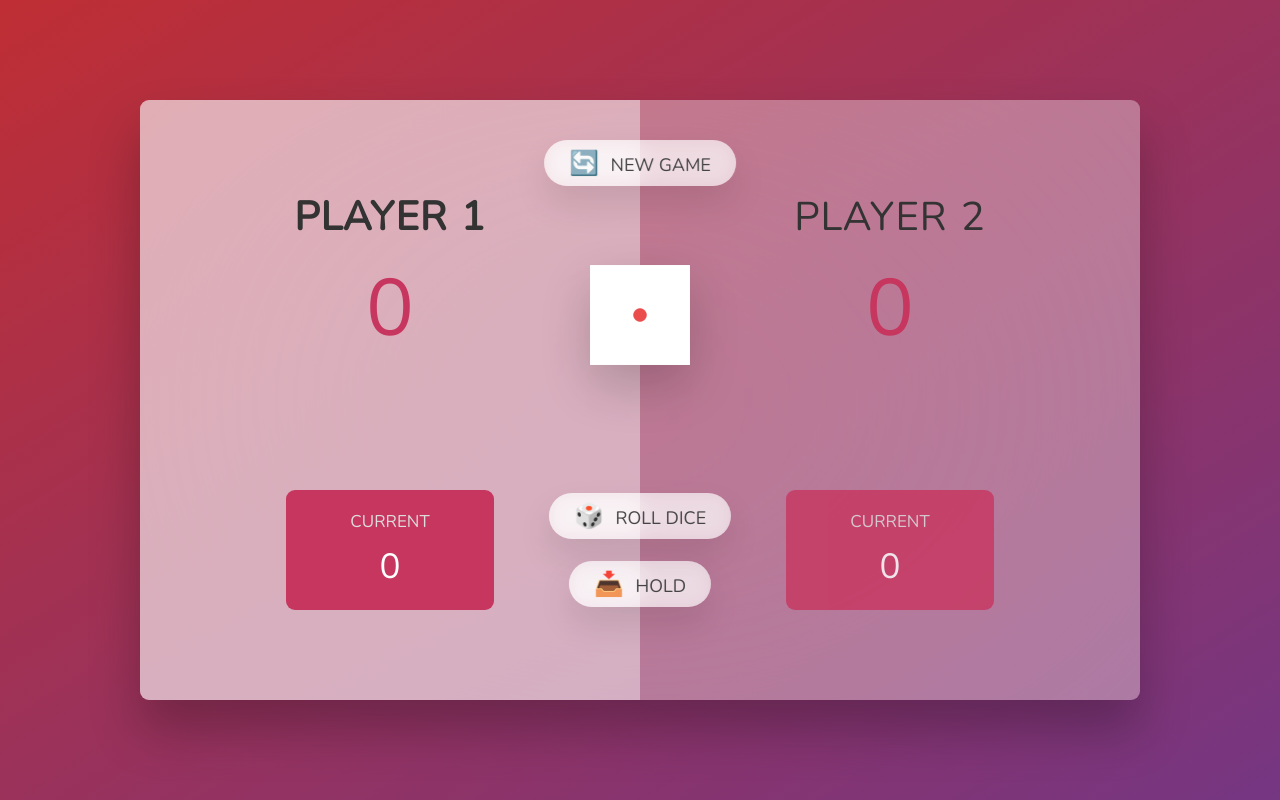
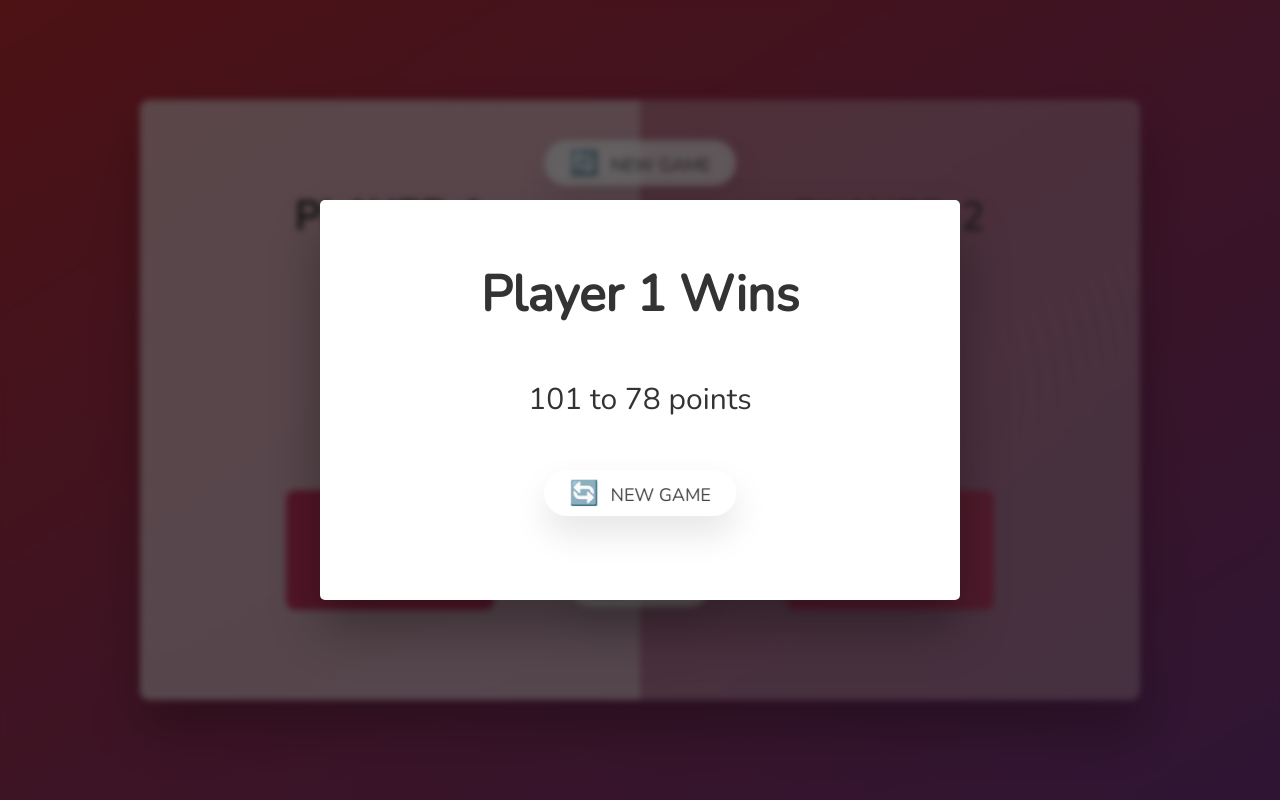
Before and after one commit to banch0u/js, a plain HTML site: page 07-Pig-Game/starter/index.html in a window 1280 px wide. Drawn offline with nearby package versions, Linux system fonts and the light colour scheme.

Commit message:
adding modal

```diff
--- a/07-Pig-Game/starter/index.html
+++ b/07-Pig-Game/starter/index.html
@@ -33,6 +33,14 @@
     <button class="btn btn--roll">🎲 Roll dice</button>
     <button class="btn btn--hold">📥 Hold</button>
   </main>
+  <div class="modal">
+    <h1 class="modal-h1">Player 1 Wins</h1>
+    <p class="modal-p">101 to 78 points</p>
+    <button class="btn btn--new btn--modal">🔄 New game</button>
+
+
+  </div>
+  <div class="overlay"></div>
   <script src="script.js"></script>
 </body>
 
--- a/07-Pig-Game/starter/style.css
+++ b/07-Pig-Game/starter/style.css
@@ -165,3 +165,67 @@ main {
   font-weight: 700;
   color: #c7365f;
 }
+.show-modal {
+  font-size: 2rem;
+  font-weight: 600;
+  padding: 1.75rem 3.5rem;
+  margin: 5rem 2rem;
+  border: none;
+  background-color: #fff;
+  color: #444;
+  border-radius: 10rem;
+  cursor: pointer;
+}
+
+.close-modal {
+  position: absolute;
+  top: 1.2rem;
+  right: 2rem;
+  font-size: 5rem;
+  color: #333;
+  cursor: pointer;
+  border: none;
+  background: none;
+}
+.hidden {
+  display: none;
+}
+
+.modal {
+  position: absolute;
+  top: 50%;
+  left: 50%;
+  transform: translate(-50%, -50%);
+  width: 50%;
+  height: 50%;
+
+  background-color: white;
+  padding: 6rem;
+  border-radius: 5px;
+  box-shadow: 0 3rem 5rem rgba(0, 0, 0, 0.3);
+  z-index: 10;
+
+}
+
+.overlay {
+  position: absolute;
+  top: 0;
+  left: 0;
+  width: 100%;
+  height: 100%;
+  background-color: rgba(0, 0, 0, 0.6);
+  backdrop-filter: blur(3px);
+  z-index: 5;
+}
+.modal-h1{
+  text-align: center;
+  font-size: 5rem;
+}
+.modal-p{
+  margin-top: 5rem;
+  text-align: center;
+  font-size: 3rem;
+}
+.btn--modal{
+  top: 27rem;
+}
```
